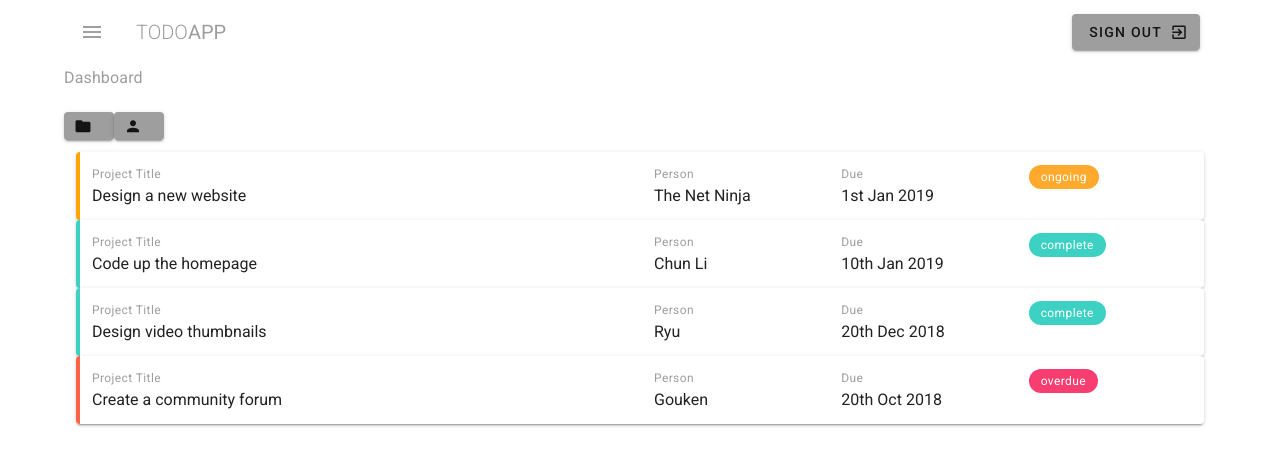
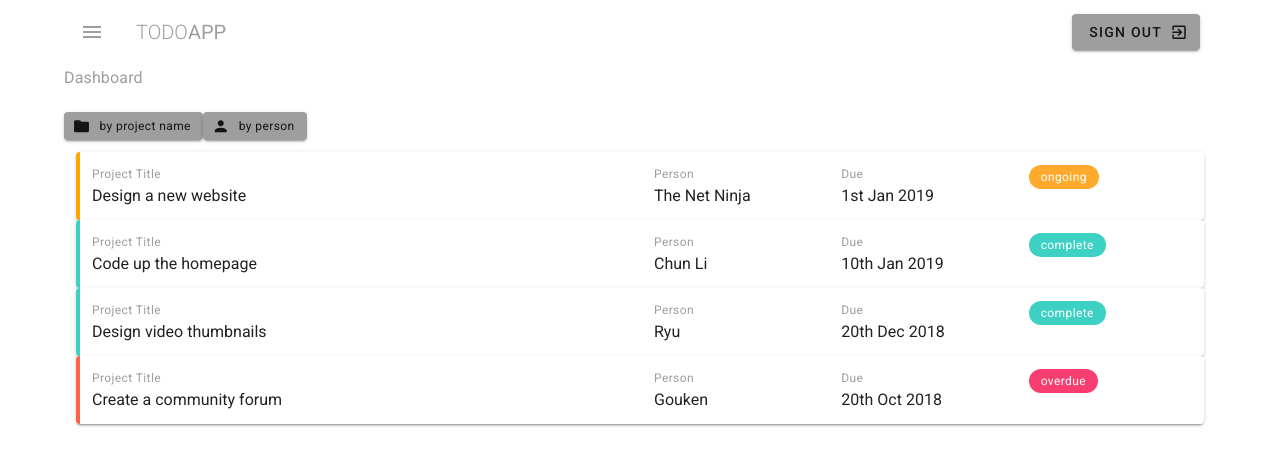
Before and after one commit to braden-w/learn-vuetify-project-management-website, a Nuxt app: page / in a window 1280 px wide. Shown: the top 466 px of the page. Built offline with nearby package versions, Linux system fonts and the light colour scheme.

Commit message:
By project name and person

```diff
--- a/pages/index.vue
+++ b/pages/index.vue
@@ -5,9 +5,11 @@
       <v-row class="mb-3">
         <v-btn small flat color="grey">
           <v-icon left>mdi-folder</v-icon>
+          <span class="caption text-lowercase">By project name</span>
         </v-btn>
         <v-btn small flat color="grey">
           <v-icon left>mdi-account</v-icon>
+          <span class="caption text-lowercase">By person</span>
         </v-btn>
       </v-row>
       <v-card v-for="project in projects" :key="project.title" class="pa-3">
```
